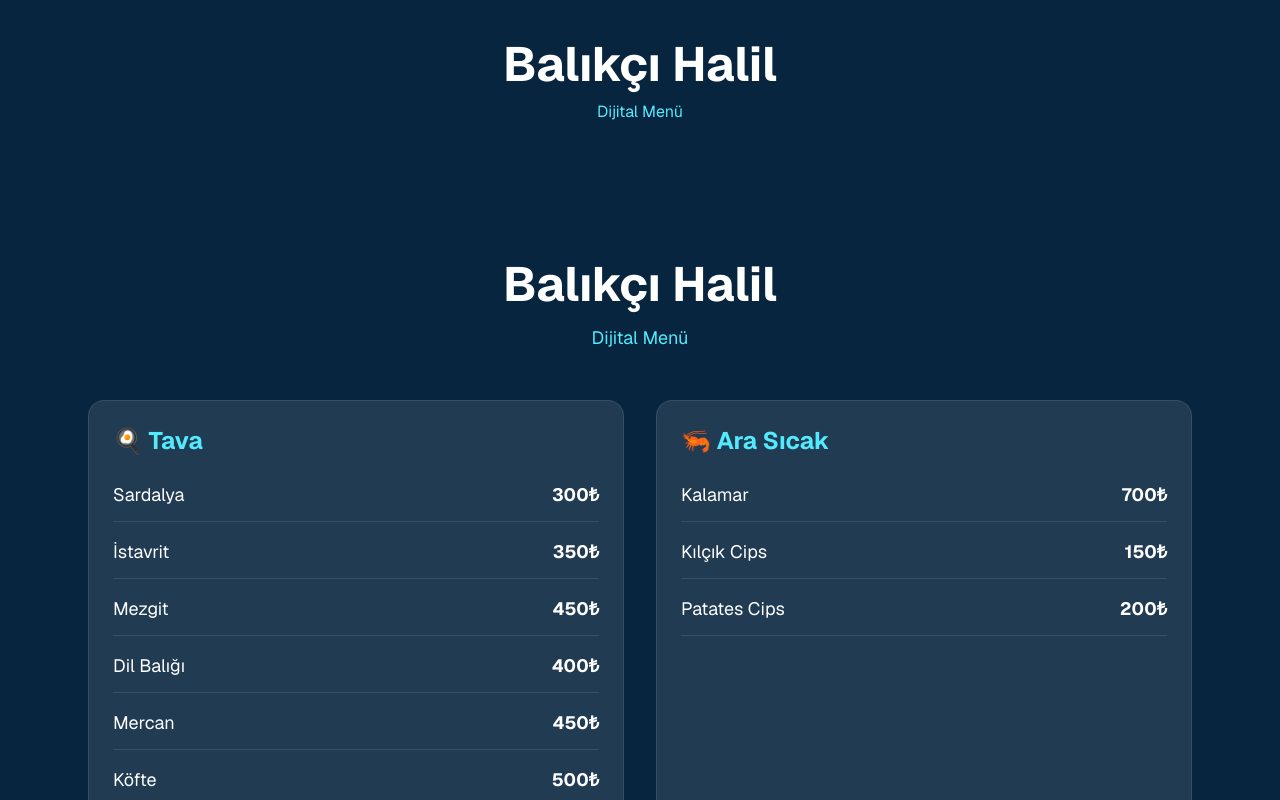
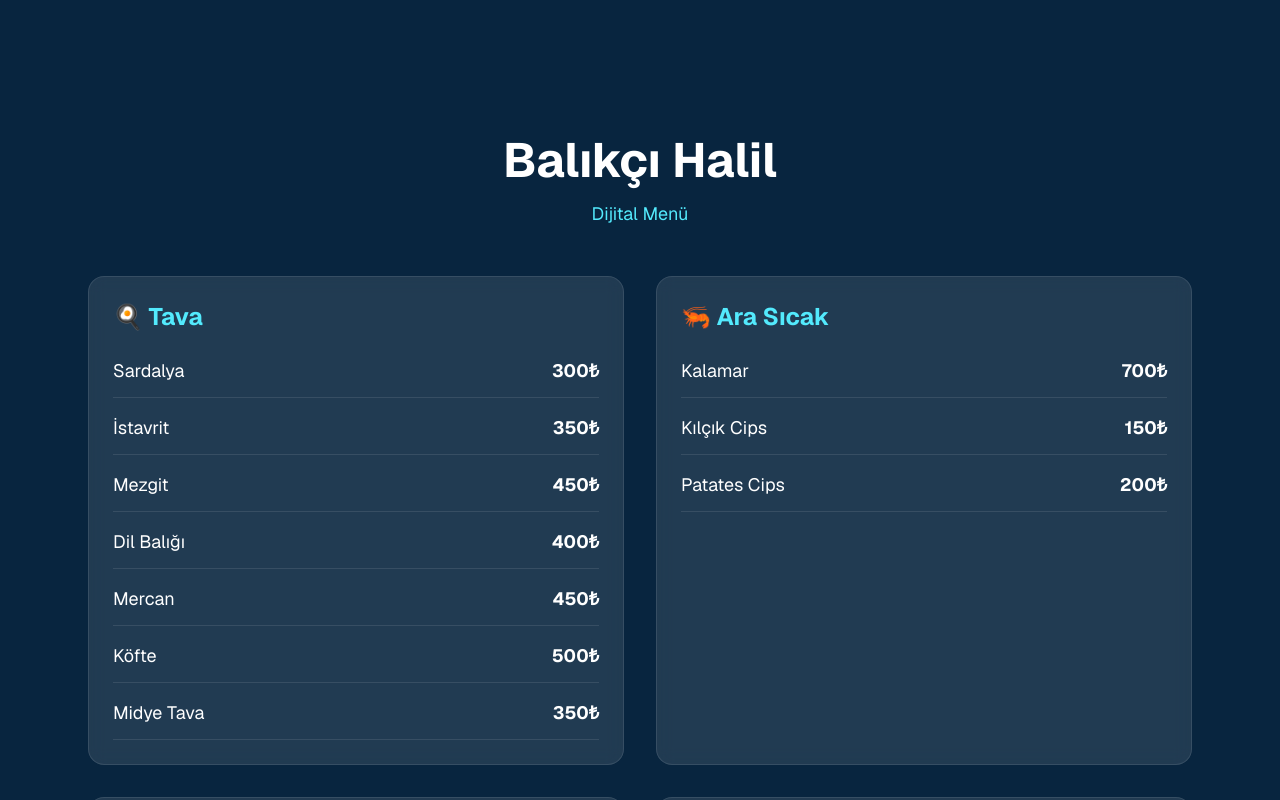
Before and after one commit to emresarper8-cpu/balikcihalilgeyikli, a Next.js app: page /menu in a window 1280 px wide. Shown: the top 800 px of the page. Built offline with nearby package versions, Linux system fonts and the light colour scheme.

Commit message:
dijital menü başlığı düzeltildi

```diff
--- a/app/menu/page.tsx
+++ b/app/menu/page.tsx
@@ -4,13 +4,7 @@ export default function MenuPage() {
   return (
     <main className="min-h-screen bg-[#08253f] text-white">
       <div className="py-10">
-        <h1 className="text-5xl font-bold text-center">
-          Balıkçı Halil
-        </h1>
 
-        <p className="text-center text-cyan-300 mt-3 mb-10">
-          Dijital Menü
-        </p>
 
         <FullMenu />
       </div>
```
